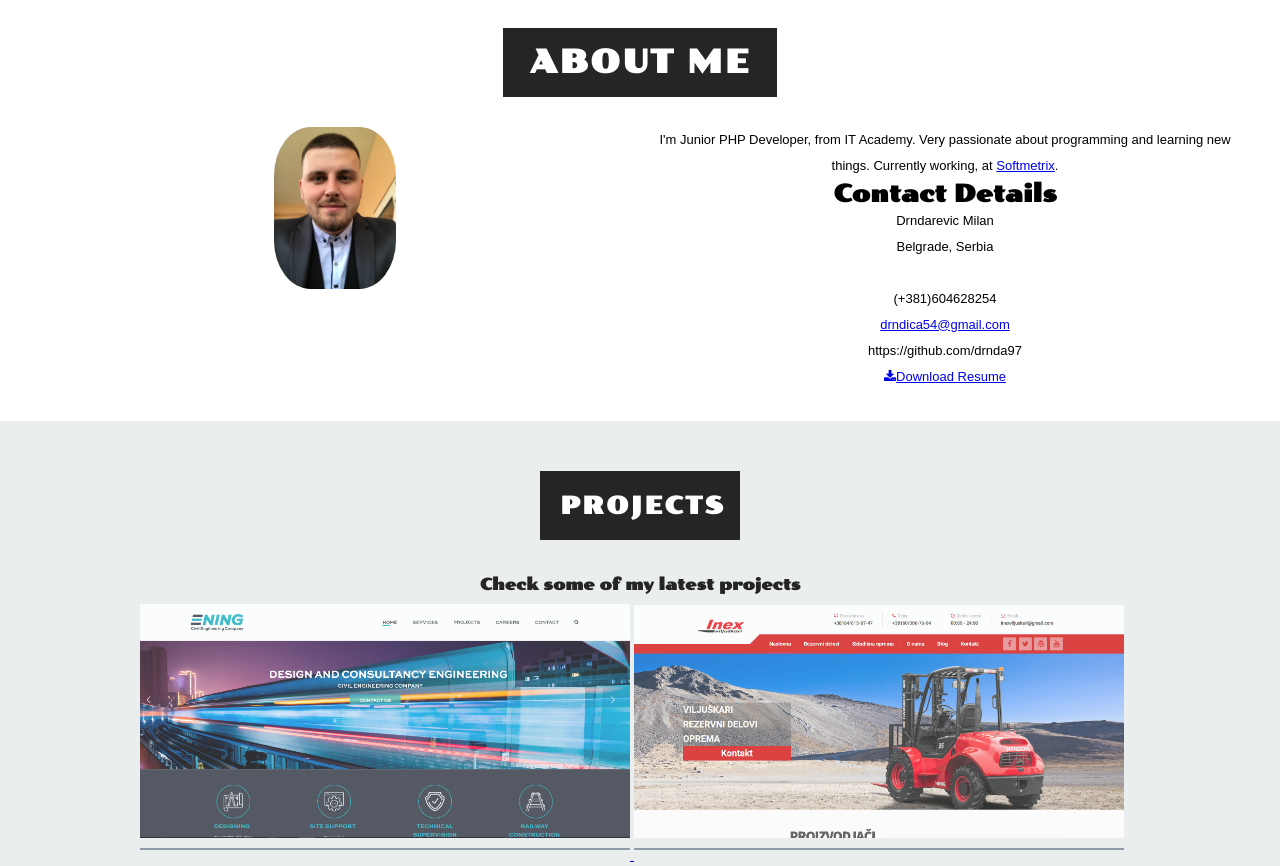
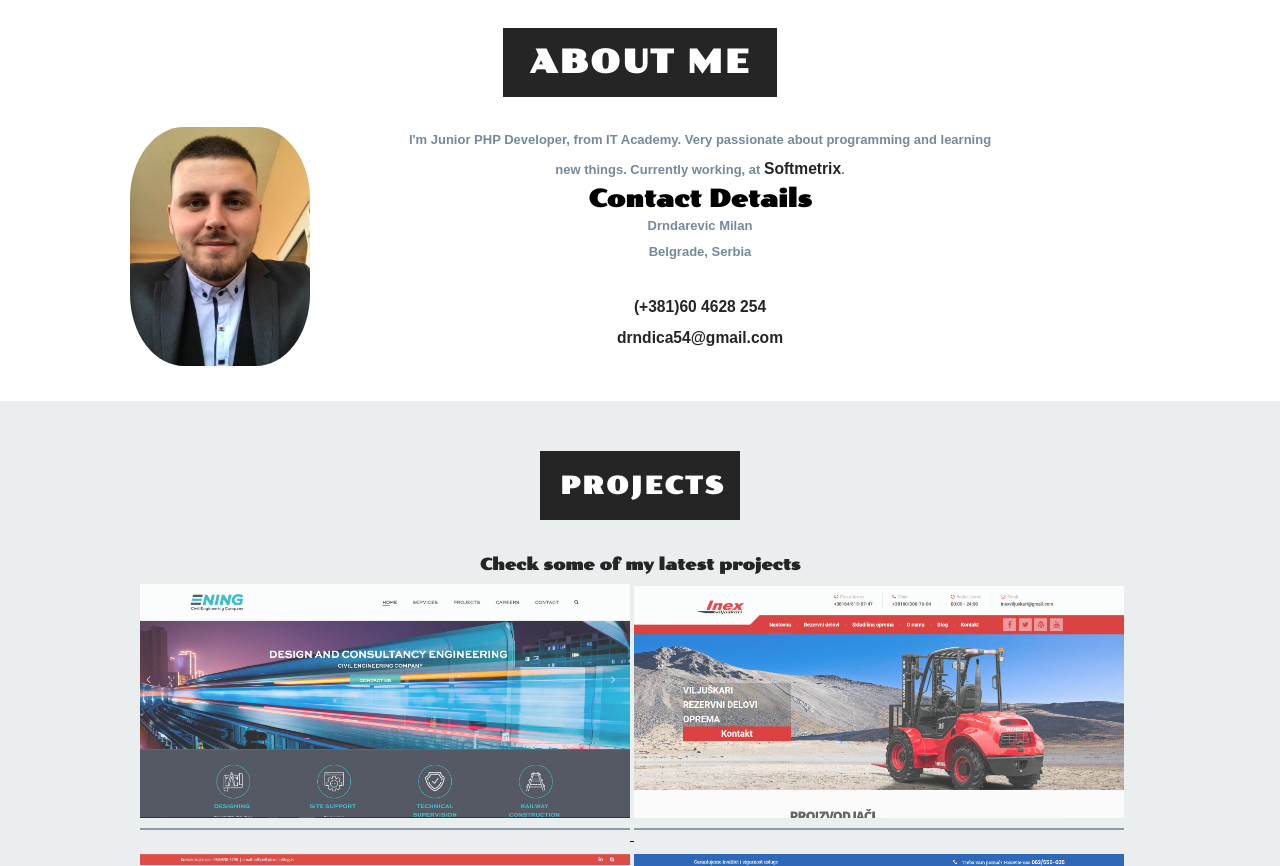
Before and after one commit to drnda97/drnda97.github.io, a plain HTML site: page index.html in a window 1280 px wide. Shown: the part 820-1686 px from the top of the page. Drawn offline with Linux system fonts and the light colour scheme.

Commit message:
finished project

```diff
--- a/css/main.css
+++ b/css/main.css
@@ -218,13 +218,31 @@ footer div.wrapper ul li a:hover{
 	background-color: #252525;
 	color: #fff;
 }
+#about div.wrapper{
+	display: flex;
+}
+#about div.wrapper div.img{
+	width: 30%;
+}
 #about div.half{
 	width: 50%;
 	float: left;
 	font-family: 'pollerone';
 }
-#about div.half img{
-	width: 20%;
+#about div.half p{
+	color: lightslategray;
+	font-weight: bolder;
+}
+#about div.half a{
+	color: #252525;
+	font-size: 1.2em;
+	text-decoration: none;
+}
+#about div.half a:hover{
+	color: #0ba39c;
+}
+#about div.img img{
+	width: 50%;
 	border-radius: 30%;
 }
 #about h4{
--- a/index.html
+++ b/index.html
@@ -32,7 +32,8 @@
 		</header>
 		<div id="about" class="clearfix">
 			<h1>About me</h1>
-				<div class="half">
+			<div class="wrapper">
+				<div class="img">
 				   <img src="images/cv.jpg" alt="cv-picture">
 				</div>
 				<div class="half">
@@ -45,17 +46,12 @@
 								<span>Drndarevic Milan</span><br>
 								<span>Belgrade, Serbia<br>
 						</span><br>
-								<span>(+381)604628254</span><br>
+								<span><a href="tel:(+381)604628254">(+381)60 4628 254</a></span><br>
 								<span><a href="mailto:drndica54@gmail.com" class="mailTo">drndica54@gmail.com</a></span><br>
-						<span>https://github.com/drnda97</span>
 							</p>
 					</div>
-					<div>
-						<p>
-						<a href="/images/Milan_Drndarevic_EN.pdf" class="button" download=""><i class="fa fa-download"></i>Download Resume</a>
-						</p>
-					</div>
 				</div>
+			</div>
 		</div>
 		<div id="work">
 			<section>
@@ -135,7 +131,7 @@
 						<i class="fa fa-phone"></i>
 						<h3>Adress and Phone</h3>
 						<p>Belgrade, Serbia</p>
-						<p><a href="tel:0604628254">(+381) 604628254</a></p>
+						<p><a href="tel:0604628254">(+381) 60 4628 254</a></p>
 					</div>
 				</div>
 			</section>
```
